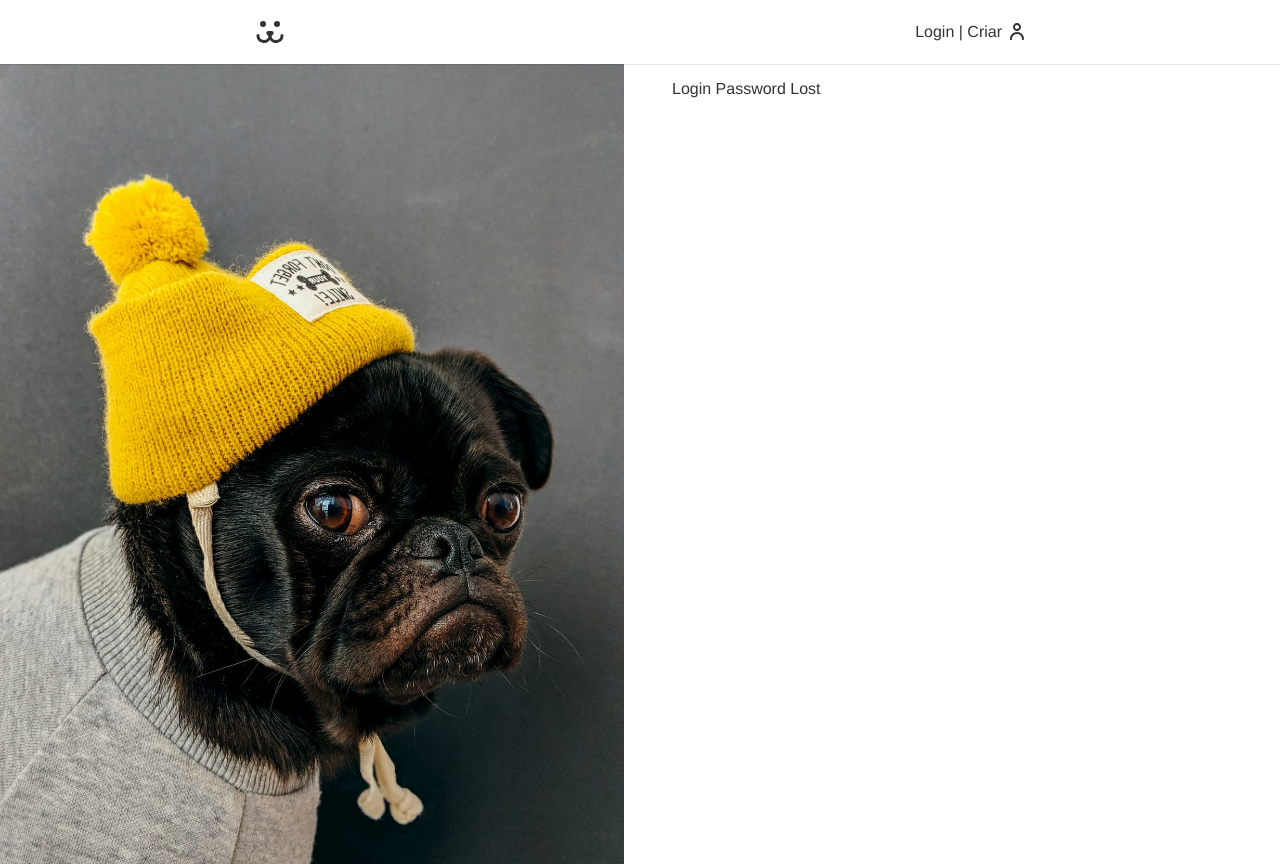
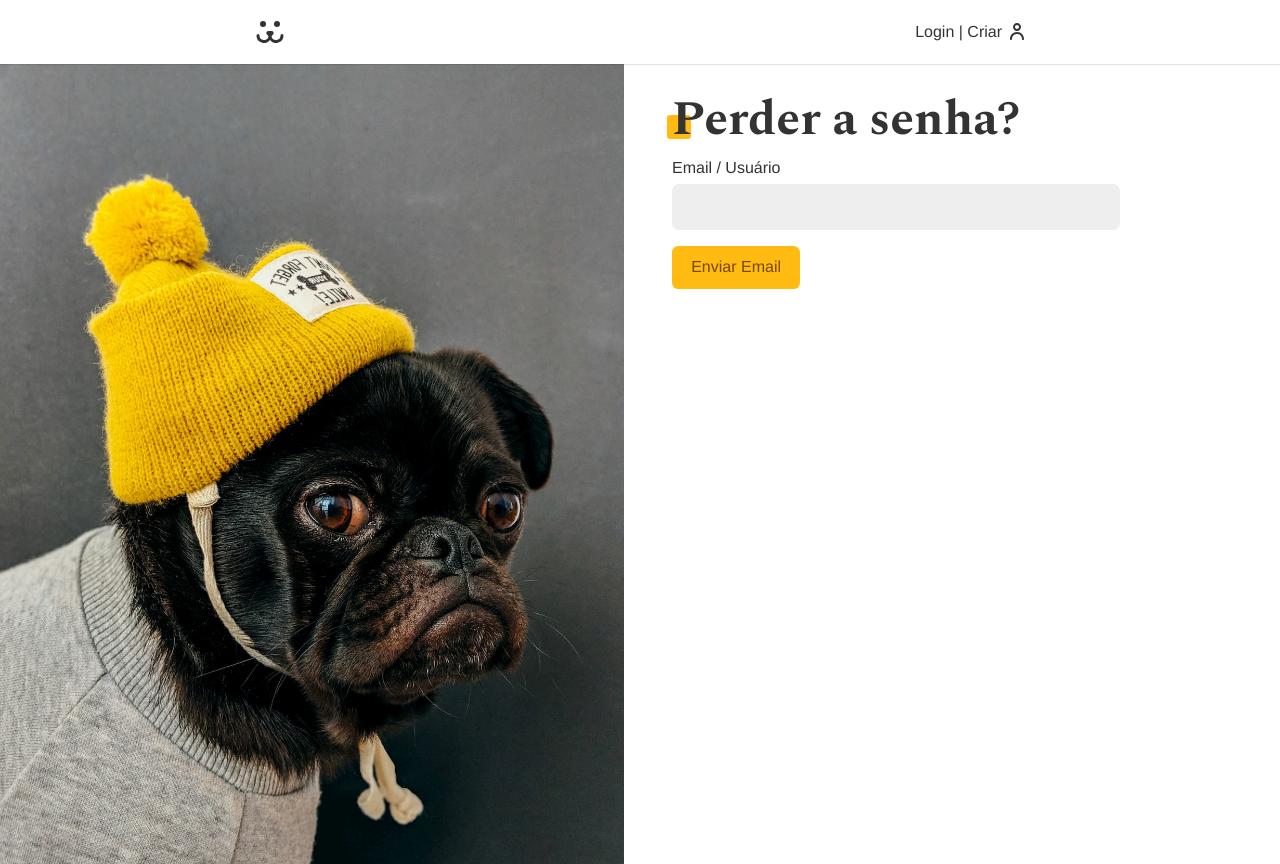
Before and after one commit to niusdev/AumigosSocial, a React (Vite) app: page /login/perdeu in a window 1280 px wide. Built offline with nearby package versions, Linux system fonts and the light colour scheme.

Commit message:
feat: create page and logic for password recovery

```diff
--- a/src/api.jsx
+++ b/src/api.jsx
@@ -39,7 +39,7 @@
 
 export function USER_POST(body) {
   return {
-    url: `${API_URL}/api/user"`,
+    url: `${API_URL}/api/user`,
     options: {
       method: "POST",
       headers: {
@@ -108,3 +108,30 @@
     },
   };
 }
+
+
+export function PASSWORD_LOST(body) {
+  return {
+    url: `${API_URL}/api/password/lost`,
+    options: {
+      method: "POST",
+      headers: {
+        "Content-Type": "application/json",
+      },
+      body: JSON.stringify(body),
+    },
+  };
+}
+
+export function PASSWORD_RESET(body) {
+  return {
+    url: `${API_URL}/api/password/reset`,
+    options: {
+      method: "POST",
+      headers: {
+        "Content-Type": "application/json",
+      },
+      body: JSON.stringify(body),
+    },
+  };
+}
--- a/src/components/Login/LoginPasswordLost.jsx
+++ b/src/components/Login/LoginPasswordLost.jsx
@@ -1,11 +1,44 @@
-import React from 'react'
+import React from "react";
+import Input from "../Forms/Input";
+import Button from "../Forms/Button";
+import useForm from "../../hooks/useForm";
+import useFetch from "../../hooks/useFetch";
+import { PASSWORD_LOST } from "../../api";
+import Error from "../Helpers/Error";
+const LoginPasswordLost = () => {
+  const login = useForm();
+  const { data, loading, error, request } = useFetch();
 
-const LoginPasswordLost = () => {
+  async function handleSubmit(event) {
+    event.preventDefault();
+    if (login.validate()) {
+      const { url, options } = PASSWORD_LOST({
+        login: login.value,
+        url: window.location.href.replace("perdeu", "resetar"),
+      });
+      const {json } = await request(url, options);
+    }
+  }
+
   return (
-    <div>
-      Login Password Lost
-    </div>
-  )
-}
+    <section>
+      <h1 className="title">Perder a senha?</h1>
+      {data ? (
+        <p style={{ color: "#4c1" }}>{data}</p>
+      ) : (
+        <form onSubmit={handleSubmit}>
+          <Input label="Email / Usuário" type="text" name="login" {...login} />
+          {loading ? (
+            <Button disabled>Enviando...</Button>
+          ) : (
+            <Button>Enviar Email</Button>
+          )}
+        </form>
+      )}
 
-export default LoginPasswordLost
+      <Error error={error} />
+    </section>
+  );
+};
+
+export default LoginPasswordLost;
--- a/src/components/Login/LoginPasswordReset.jsx
+++ b/src/components/Login/LoginPasswordReset.jsx
@@ -1,7 +1,59 @@
 import React from "react";
+import useForm from "../../hooks/useForm";
+import Input from "../Forms/Input";
+import Button from "../Forms/Button";
+import useFetch from "../../hooks/useFetch";
+import { PASSWORD_RESET } from "../../api";
+import Error from "../Helpers/Error";
+import { useNavigate } from "react-router-dom";
 
 const LoginPasswordReset = () => {
-  return <div>Login Password Reset</div>;
+  const [login, setLogin] = React.useState("");
+  const [key, setKey] = React.useState("");
+  const password = useForm();
+  const { loading, error, request } = useFetch();
+  const navigate = useNavigate();
+
+  React.useEffect(() => {
+    const params = new URLSearchParams(window.location.search);
+    const key = params.get("key");
+    const login = params.get("login");
+    if (key) setKey(key);
+    if (login) setLogin(login);
+  }, []);
+
+  async function handleSubmit(event) {
+    event.preventDefault();
+    if (password.validate()) {
+      const { url, options } = PASSWORD_RESET({
+        login,
+        key,
+        password: password.value,
+      });
+      const { response } = await request(url, options);
+      if (response.ok) navigate("/login");
+    }
+  }
+
+  return (
+    <div>
+      <h1 className="title">Resete a Senha</h1>
+      <form onSubmit={handleSubmit}>
+        <Input
+          label="Nova Senha"
+          type="password"
+          name="password"
+          {...password}
+        />
+        {loading ? (
+          <Button disabled>Resetando...</Button>
+        ) : (
+          <Button>Resetar</Button>
+        )}
+      </form>
+      <Error error={error} />
+    </div>
+  );
 };
 
 export default LoginPasswordReset;
```
